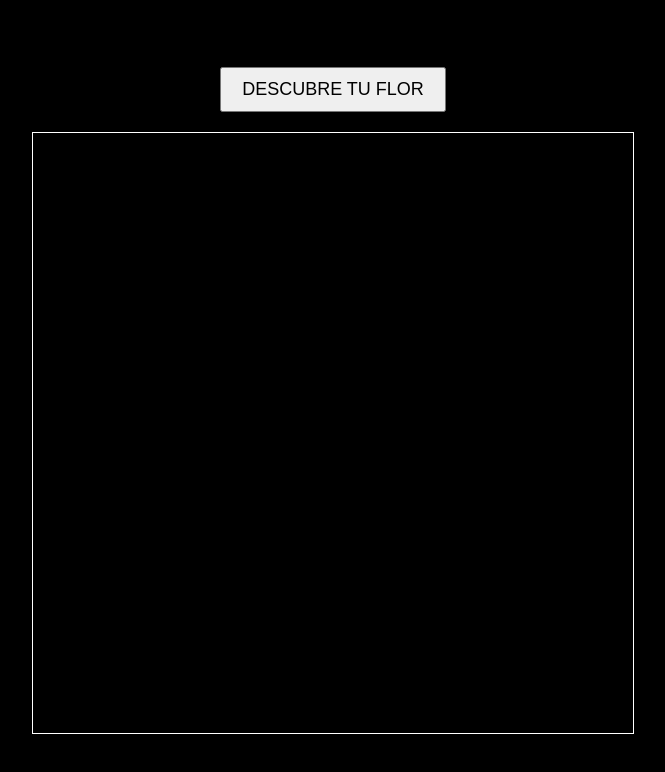
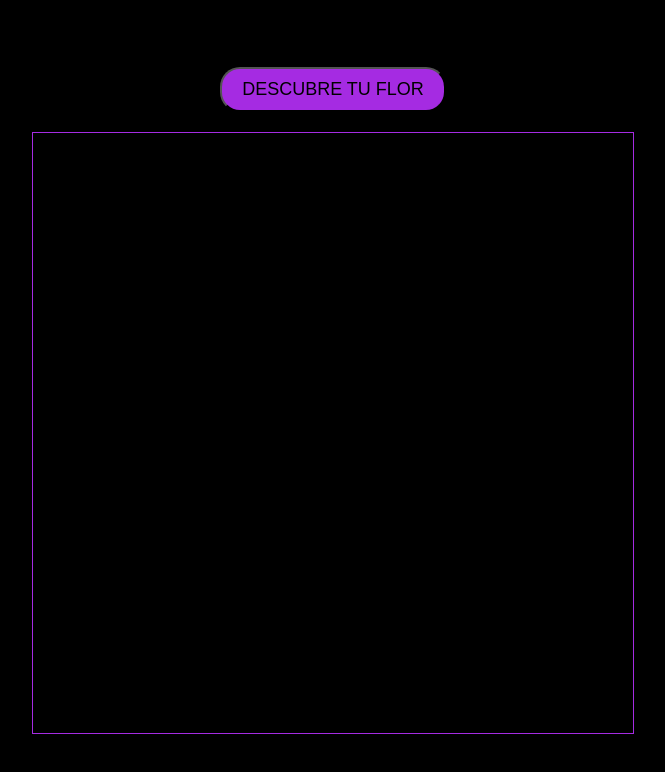
Before and after one commit to henryjamesmenze/Flores, a plain HTML site: page index.html in a window 1280 px wide. Shown: the whole page, without its empty margins (307-972 px from the left). Drawn offline with Linux system fonts and the light colour scheme.

```diff
--- a/index.html
+++ b/index.html
@@ -15,13 +15,15 @@
             background-color: black;
         }
         canvas {
-            border: 1px solid white;
+            border: 1px solid rgb(165, 43, 226);
         }
         button {
             margin-bottom: 20px;
             padding: 10px 20px;
             font-size: 18px;
             cursor: pointer;
+            border-radius: 20px;
+            background-color: rgb(165, 43, 226);
         }
     </style>
 </head>
```
